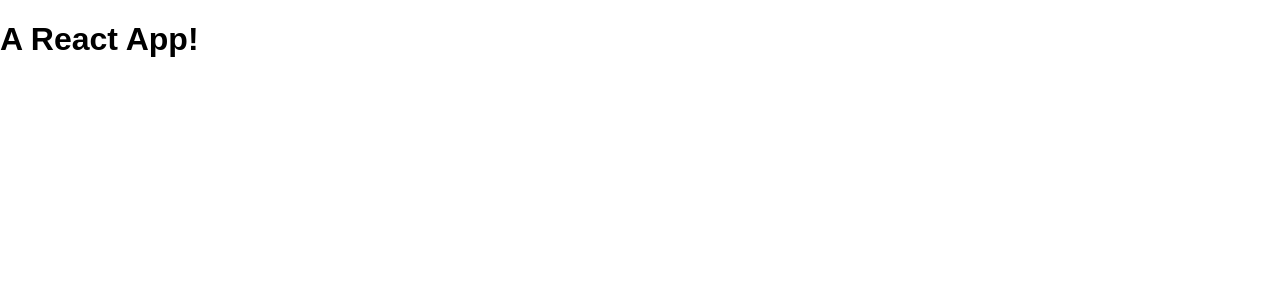
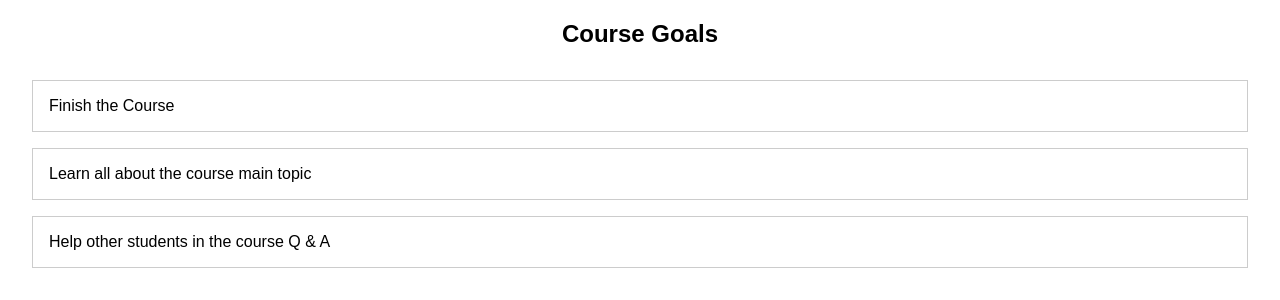
Before and after one commit to ort-cloud/react-refresh, a React (Create React App) app: page / in a window 1280 px wide. Shown: the top 300 px of the page. Built offline with nearby package versions, Linux system fonts and the light colour scheme.

Commit message:
Added some css & components folder

```diff
--- /dev/null
+++ b/src/App.css
@@ -0,0 +1,15 @@
+.course-goals h2 {
+  text-align: center;
+}
+
+.goal-list {
+  list-style: none;
+  margin: 2rem;
+  padding: 0;
+}
+
+.goal-list li {
+  margin: 1rem 0;
+  border: 1px solid #ccc;
+  padding: 1rem;
+}
--- a/src/App.js
+++ b/src/App.js
@@ -1,13 +1,15 @@
-import React, { Component } from 'react';
+import React from 'react';
+import './App.css'
 
-/* const App = () => {
-  return <h1 title="This works!">A React App!</h1>;
-}; */
-
-class App extends Component {
-  render() {
-    return <h1 title="This works!">A React App!</h1>;
-  }
-}
+const App = () => {
+  return <div className="course-goals">
+    <h2>Course Goals</h2>
+    <ul className="goal-list">
+      <li>Finish the Course</li>
+      <li>Learn all about the course main topic</li>
+      <li>Help other students in the course Q & A</li>
+    </ul>
+  </div>
+};
 
 export default App;
```
Also changed, not shown: src/components/GoalList.js (added).
